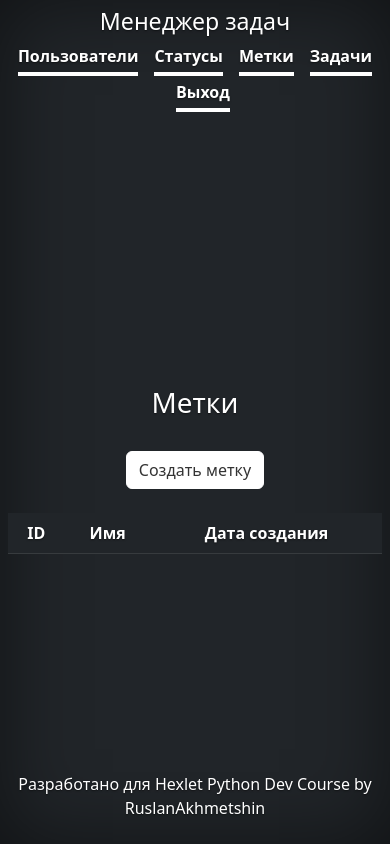
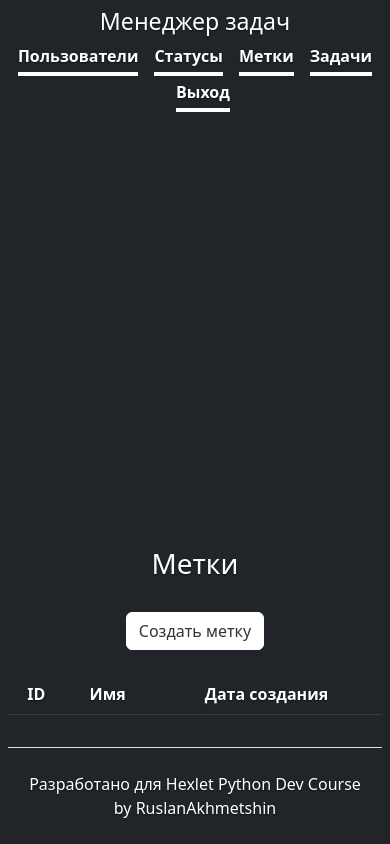
Before and after one commit to ruslanakhmett/python-project-lvl4, a Django app: page /labels/ in a window 390 px wide. Run offline with Django 4.2, Linux system fonts and the light colour scheme; the visitor is signed in with stand-in values (Sample User, id 1); data that the repository does not hold is empty; parts of the project's set-up code (start-up, migrations or seed data) failed here and were passed over; some libraries are stand-ins or nearby versions.

Commit message:
fix front

```diff
--- a/task_manager/web/static/css/cover.css
+++ b/task_manager/web/static/css/cover.css
@@ -18,11 +18,10 @@
 
 body {
   text-shadow: 0 .05rem .1rem rgba(0, 0, 0, .5);
-  box-shadow: inset 0 0 5rem rgba(0, 0, 0, .5);
 }
 
 .cover-container {
-  max-width: 58em;
+  max-width: 55em;
 }
 
 
--- a/task_manager/web/templates/base.html
+++ b/task_manager/web/templates/base.html
@@ -26,7 +26,6 @@
 <link rel="mask-icon" href="{% static '/favicons/safari-pinned-tab.svg' %}" color="#712cf9">
 <link rel="icon" href="{% static '/favicons/favicon.ico' %}">
 <meta name="theme-color" content="#712cf9">
-
 
     <style>
       .bd-placeholder-img {
@@ -81,7 +80,6 @@
       }
     </style>
 
-
     <!-- Custom styles for this template -->
     <link href="{% static '/css/cover.css' %}" rel="stylesheet">
   </head>
@@ -89,10 +87,8 @@
   {% block content %}{% endblock %}
 
 
-
-
-  <footer class="mastfoot mt-auto">
-    <div class="inner">
+  <footer>
+    <div class="container my-3 pt-4 border-top">
       <p> {% trans "Разработано для Hexlet Python Dev Course by RuslanAkhmetshin" %}</p>
     </div>
   </footer>
--- a/task_manager/web/templates/pages/labels.html
+++ b/task_manager/web/templates/pages/labels.html
@@ -28,9 +28,9 @@
     {% endfor %}
 {% endif %}
 
+<main class="px-3">
 <h1>{% trans "Метки" %}</h1>
 <br>
-<main class="px-3">
 <a href="{% url 'labels_create' %}" class="btn btn-secondary border-white bg-white">{% trans "Создать метку" %}</a>
 
 </main>
--- a/task_manager/web/templates/pages/statuses.html
+++ b/task_manager/web/templates/pages/statuses.html
@@ -28,11 +28,11 @@
     {% endfor %}
 {% endif %}
 
+
+<main class="px-3">
 <h1>{% trans "Статусы" %}</h1>
 <br>
-<main class="px-3">
 <a href="{% url 'statuses_create' %}" class="btn btn-secondary border-white bg-white">{% trans "Создать статус" %}</a>
-
 </main>
 <br>
 
--- a/task_manager/web/templates/pages/statuses_update.html
+++ b/task_manager/web/templates/pages/statuses_update.html
@@ -45,4 +45,10 @@
     </form>
 
 </main>
+<br>
+<br>
+<br>
+<br>
+<br>
+<br>
 {% endblock %}
--- a/task_manager/web/views.py
+++ b/task_manager/web/views.py
@@ -290,16 +290,18 @@ class TasksListView(ListView):
     model = Tasks
 
     def get_context_data(self, **kwargs):
+        if self.request.user.is_authenticated:
+            context = super().get_context_data(**kwargs)
 
-        context = super().get_context_data(**kwargs)
+            if self.request.GET.get('self_tasks'):
+                queryset = self.get_queryset().filter(creator_id=self.request.user.pk)
+            else:
+                queryset = self.get_queryset()
 
-        if self.request.GET.get('self_tasks') == 'on':
-            queryset = self.get_queryset().filter(creator_id=self.request.user.pk)
+            context['filter'] = TasksFilter(self.request.GET, queryset=queryset)
+            return context
         else:
-            queryset = self.get_queryset()
-
-        context['filter'] = TasksFilter(self.request.GET, queryset=queryset)
-        return context
+            redirect('login')
 
 
 class TasksCreateView(View):
```
Also changed, not shown: requirements.txt (+29 -3 lines), task_manager/settings.py (+7 -0 lines), task_manager/web/templates/pages/index.html (+6 -2 lines), task_manager/web/templates/pages/labels_create.html (+6 -1 lines), task_manager/web/templates/pages/labels_update.html (+6 -1 lines), task_manager/web/templates/pages/login.html (+6 -1 lines), task_manager/web/templates/pages/statuses_create.html (+6 -1 lines), task_manager/web/templates/pages/tasks.html (+3 -33 lines).
